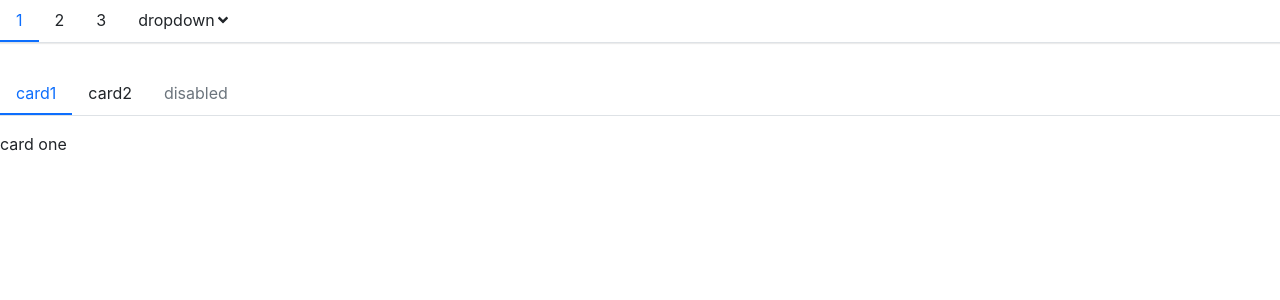
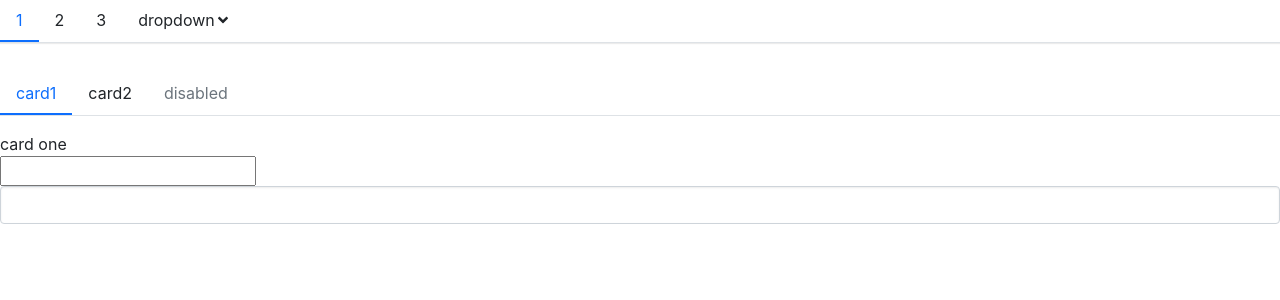
Before and after one commit to dannykbsoul/godlikedesign, a React (Create React App) app: page / in a window 1280 px wide. Shown: the top 300 px of the page. Built offline with nearby package versions, Linux system fonts and the light colour scheme.

Commit message:
input init

```diff
--- a/src/App.tsx
+++ b/src/App.tsx
@@ -9,6 +9,7 @@
 import SubMenu from "./components/Menu/subMenu";
 import Tabs from "./components/Tabs/tabs";
 import TabItem from "./components/Tabs/tabItem";
+import Input from "./components/Input";
 
 library.add(fas);
 
@@ -77,6 +78,13 @@
           card three
         </TabItem>
       </Tabs>
+      <input type="text" />
+      <Input
+        onChange={(e) => {
+          console.log(e);
+        }}
+        onClick={(e) => console.log(e)}
+      />
     </div>
   );
 }
--- /dev/null
+++ b/src/components/Input/_style.scss
@@ -0,0 +1,112 @@
+.godlike-input-wrapper {
+    display: flex;
+    width: 100%;
+    margin-bottom: 30px;
+    position: relative;
+
+    .icon-wrapper {
+        position: absolute;
+        height: 100%;
+        width: 35px;
+        justify-content: center;
+        color: $input-color;
+        right: 0;
+        top: 0;
+        display: flex;
+        align-items: center;
+
+        svg {
+            color: $input-placeholder-color;
+        }
+    }
+}
+
+.icon-wrapper+.godlike-input-inner {
+    padding-right: 35px;
+}
+
+.godlike-input-inner {
+    width: 100%;
+    padding: $input-padding-y $input-padding-x;
+    font-family: $input-font-family;
+    font-size: $input-font-size;
+    font-weight: $input-font-weight;
+    line-height: $input-line-height;
+    color: $input-color;
+    background-color: $input-bg;
+    background-clip: padding-box;
+    border: $input-border-width solid $input-border-color;
+
+    // Note: This has no effect on <select>s in some browsers, due to the limited stylability of `<select>`s in CSS.
+    border-radius: $input-border-radius;
+
+    box-shadow: $input-box-shadow;
+    transition: $input-transition;
+
+    &:focus {
+        color: $input-focus-color;
+        background-color: $input-focus-bg;
+        border-color: $input-focus-border-color;
+        outline: 0;
+        box-shadow: $input-focus-box-shadow;
+        // Avoid using mixin so we can pass custom focus shadow properly
+    }
+
+    &::placeholder {
+        color: $input-placeholder-color;
+        // Override Firefox's unusual default opacity; see https://github.com/twbs/bootstrap/pull/11526.
+        opacity: 1;
+    }
+
+    &:disabled,
+    &[readonly] {
+        background-color: $input-disabled-bg;
+        border-color: $input-disabled-border-color;
+        // iOS fix for unreadable disabled content; see https://github.com/twbs/bootstrap/issues/11655.
+        opacity: 1;
+    }
+}
+
+.godlike-input-group-prepend,
+.godlike-input-group-append {
+    display: flex;
+    align-items: center;
+    padding: $input-padding-y $input-padding-x;
+    margin-bottom: 0; // Allow use of <label> elements by overriding our default margin-bottom
+    font-size: $input-font-size; // Match inputs
+    font-weight: $font-weight-normal;
+    line-height: $input-line-height;
+    color: $input-group-addon-color;
+    text-align: center;
+    white-space: nowrap;
+    background-color: $input-group-addon-bg;
+    border: $input-border-width solid $input-group-addon-border-color;
+    border-radius: $input-border-radius;
+}
+
+.godlike-input-group-append+.btn {
+    padding: 0;
+    border: 0;
+}
+
+.input-group>.godlike-input-group-prepend,
+.input-group.input-group-append>.godlike-input-inner {
+    @include border-right-radius(0);
+}
+
+.input-group>.godlike-input-group-append,
+.input-group.input-group-prepend>.godlike-input-inner {
+    @include border-left-radius(0);
+}
+
+.input-size-sm .godlike-input-inner {
+    padding: $input-padding-y-sm $input-padding-x-sm;
+    font-size: $input-font-size-sm;
+    border-radius: $input-border-radius-sm;
+}
+
+.input-size-lg .godlike-input-inner {
+    padding: $input-padding-y-lg $input-padding-x-lg;
+    font-size: $input-font-size-lg;
+    border-radius: $input-border-radius-lg;
+}
--- /dev/null
+++ b/src/components/Input/index.tsx
@@ -0,0 +1,3 @@
+import Input from "./input";
+
+export default Input;
--- /dev/null
+++ b/src/components/Input/input.tsx
@@ -0,0 +1,80 @@
+import React, {
+  ReactElement,
+  InputHTMLAttributes,
+  ChangeEvent,
+  forwardRef,
+} from "react";
+import classNames from "classnames";
+import { IconProp } from "@fortawesome/fontawesome-svg-core";
+import Icon from "../Icon/icon";
+
+type InputSize = "lg" | "sm";
+
+//Omit 忽略值
+export interface InputProps
+  extends Omit<InputHTMLAttributes<HTMLElement>, "size"> {
+  /**是否禁用 Input */
+  disabled?: boolean;
+  /**设置 input 大小，支持 lg 或者是 sm */
+  size?: InputSize;
+  /**添加图标，在右侧悬浮添加一个图标，用于提示 */
+  icon?: IconProp;
+  /**添加前缀 用于配置一些固定组合 */
+  prepend?: string | ReactElement;
+  /**添加后缀 用于配置一些固定组合 */
+  append?: string | ReactElement;
+  onChange?: (e: ChangeEvent<HTMLInputElement>) => void;
+}
+
+/**
+ * Input 输入框 通过鼠标或键盘输入内容，是最基础的表单域的包装。
+ *
+ * ~~~js
+ * // 这样引用
+ * import { Input } from 'godlikedesign'
+ * ~~~
+ *
+ * 支持 HTMLInput 的所有基本属性
+ */
+export const Input = forwardRef<HTMLInputElement, InputProps>((props, ref) => {
+  const { disabled, size, icon, prepend, append, style, ...restProps } = props;
+  const cnames = classNames("godlike-input-wrapper", {
+    [`input-size-${size}`]: size,
+    "is-disabled": disabled,
+    "input-group": prepend || append,
+    "input-group-append": !!append,
+    "input-group-prepend": !!prepend,
+  });
+
+  const fixControlledValue = (value: any) => {
+    if (typeof value === "undefined" || value === null) {
+      return "";
+    }
+    return value;
+  };
+
+  if ("value" in props) {
+    delete restProps.defaultValue;
+    restProps.value = fixControlledValue(props.value);
+  }
+
+  return (
+    <div className={cnames} style={style}>
+      {prepend && <div className="godlike-input-group-prepend">{prepend}</div>}
+      {icon && (
+        <div className="icon-wrapper">
+          <Icon icon={icon} title={`title-${icon}`} />
+        </div>
+      )}
+      <input
+        ref={ref}
+        className="godlike-input-inner"
+        disabled={disabled}
+        {...restProps}
+      />
+      {append && <div className="godlike-input-group-append">{append}</div>}
+    </div>
+  );
+});
+
+export default Input;
--- a/src/styles/index.scss
+++ b/src/styles/index.scss
@@ -24,3 +24,6 @@
 
 // tabs
 @import "../components/Tabs/style";
+
+// input
+@import "../components/Input/style";
```
Also changed, not shown: 2 other files (tests, documents, lock files or other folders).
